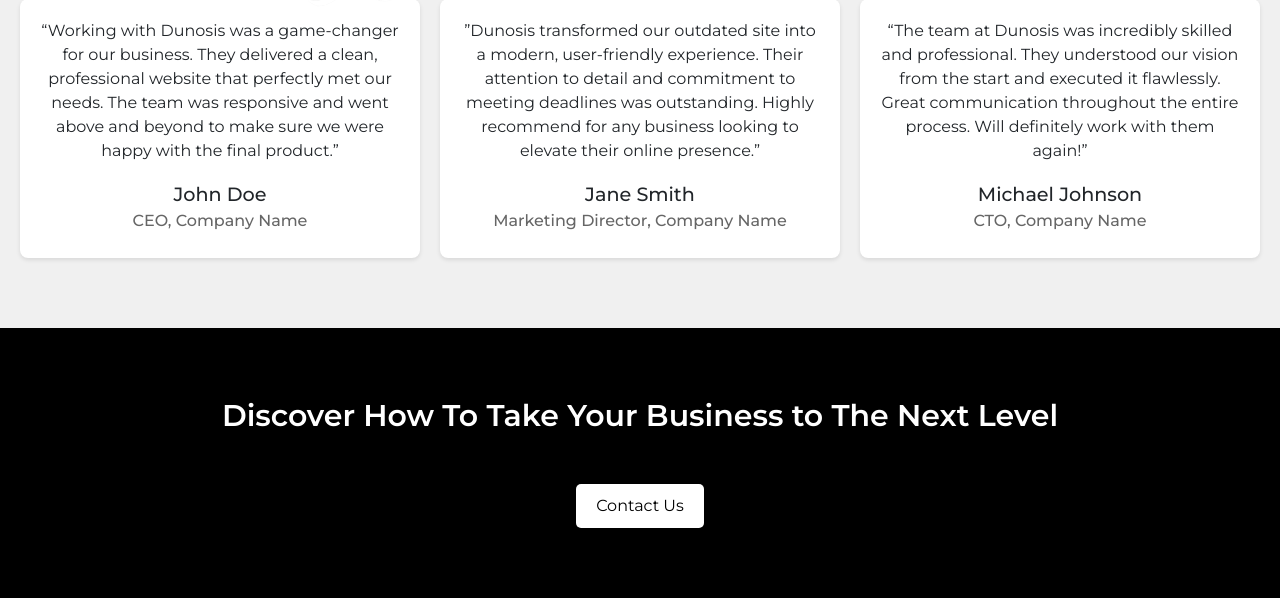
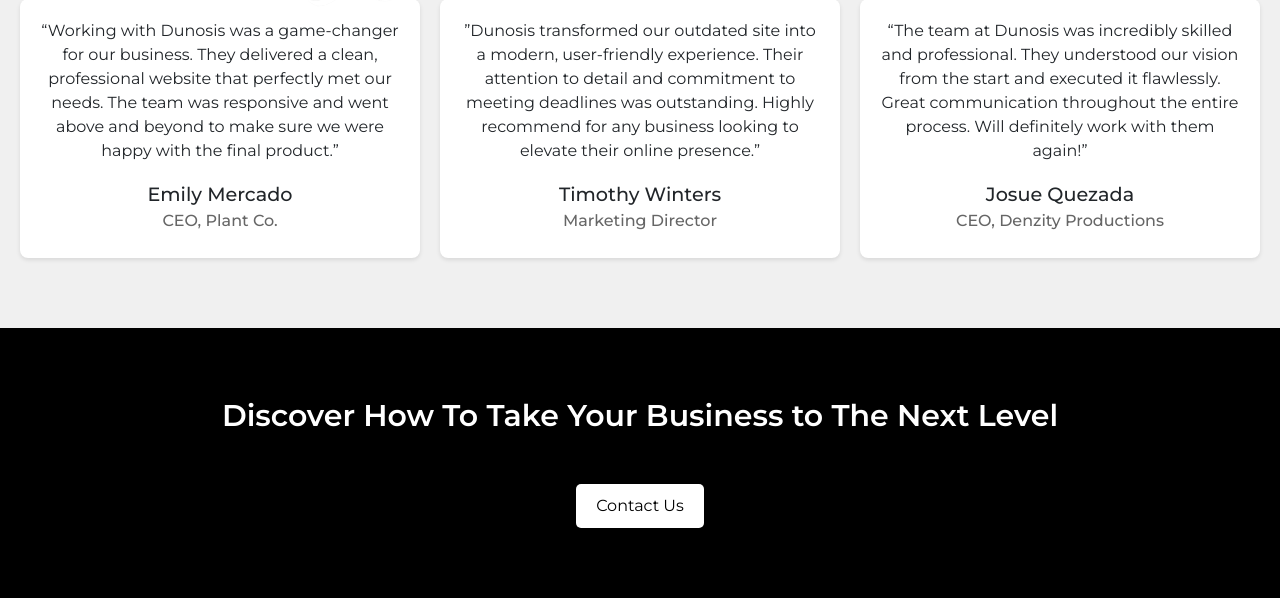
Before and after one commit to wesordonez/Dunosis-Web, a Django app: page / in a window 1280 px wide. Shown: the part 1688-2286 px from the top of the page. Run offline with Django 5.2, Linux system fonts and the light colour scheme; some libraries are stand-ins or nearby versions.

Commit message:
improved review names

```diff
--- a/dunosis_site/landing/templates/landing/index.html
+++ b/dunosis_site/landing/templates/landing/index.html
@@ -92,8 +92,8 @@
           <div class="review-content">
             <p>
               “Working with Dunosis was a game-changer for our business. They delivered a clean, professional website that perfectly met our needs. The team was responsive and went above and beyond to make sure we were happy with the final product.”            </p>
-            <h3>John Doe</h3>
-            <h4>CEO, Company Name</h4>
+            <h3>Emily Mercado</h3>
+            <h4>CEO, Plant Co.</h4>
           </div>
         </div>
 
@@ -101,8 +101,8 @@
           <div class="review-content">
             <p>
               ”Dunosis transformed our outdated site into a modern, user-friendly experience. Their attention to detail and commitment to meeting deadlines was outstanding. Highly recommend for any business looking to elevate their online presence.”            </p>
-            <h3>Jane Smith</h3>
-            <h4>Marketing Director, Company Name</h4>
+            <h3>Timothy Winters</h3>
+            <h4>Marketing Director</h4>
           </div>
         </div>
 
@@ -110,8 +110,8 @@
           <div class="review-content">
             <p>
               “The team at Dunosis was incredibly skilled and professional. They understood our vision from the start and executed it flawlessly. Great communication throughout the entire process. Will definitely work with them again!”            </p>
-            <h3>Michael Johnson</h3>
-            <h4>CTO, Company Name</h4>
+            <h3>Josue Quezada</h3>
+            <h4>CEO, Denzity Productions</h4>
           </div>
         </div>
       </div>
```
Also changed, not shown: dunosis_site/landing/static/landing/img/image.png (added), 1 other file.
